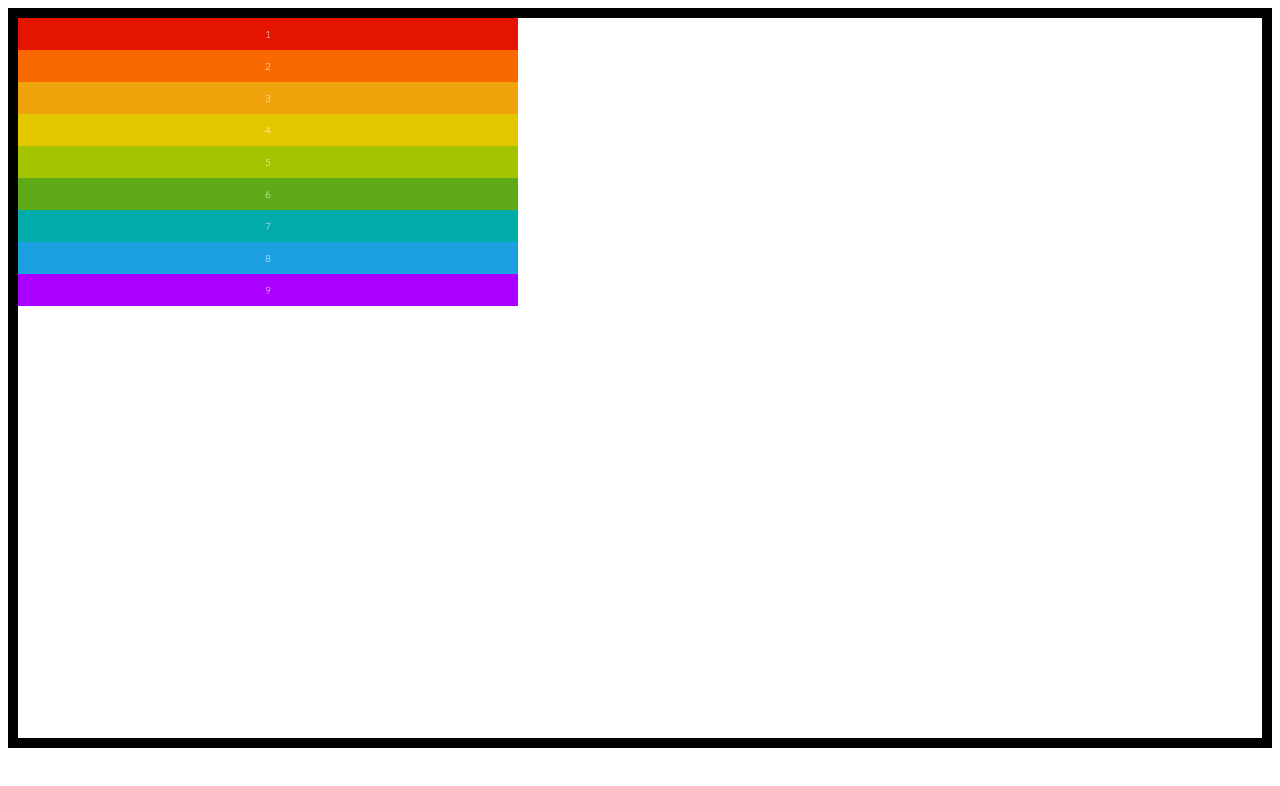
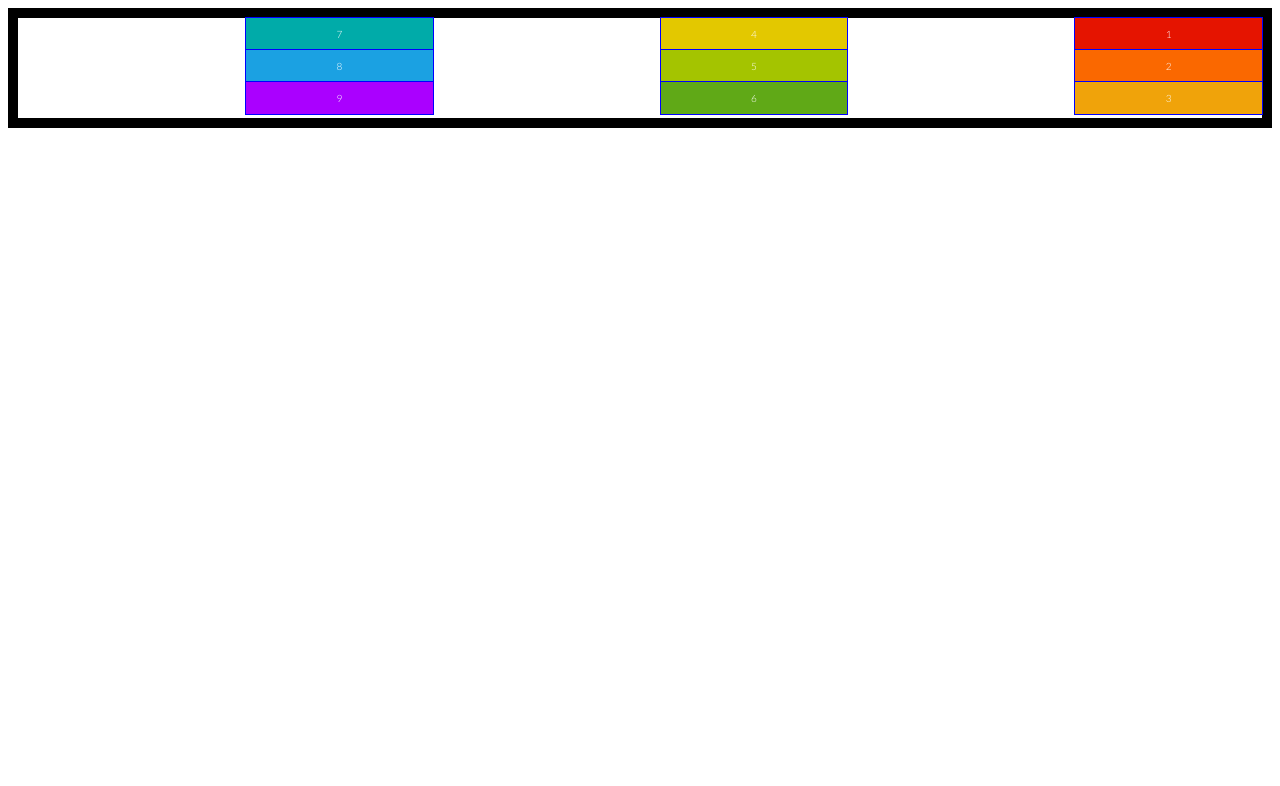
Before and after one commit to antdevelopment1/flexboxProperties, a plain HTML site: page index.html in a window 1280 px wide. Drawn offline with Linux system fonts and the light colour scheme.

Commit message:
fixed comment and flex wrap reverse

```diff
--- a/styles.css
+++ b/styles.css
@@ -33,7 +33,8 @@
   font-weight: 300;
   box-sizing: border-box;
   /* 1w. There needs to be a width in order for you to notice flex-wrap. If we don't use flex wrap no matter how big we try to make our boxes the flex container doesn't allow it.  */
-  width: 500px;
+  width: 15%;
+  outline: solid 1px blue;
 }
 
 .box-1 {background: #e51400;}
@@ -57,7 +58,9 @@
   display: flex;
   flex-direction:  column;
   border: 10px solid black;
-  height: 90vh;
+  /* If we to use flex-wrap: wrap-reverse on a column then we need to make sure set a min height in the container if we find that nothing changes. */
+  /* We need our divs/boxes to overflow and that cannot happen if our container is bigger than our boxes height. We will never see the overflow*/
+  height: 100px;
 }
 
 /* ==================== */
@@ -67,5 +70,6 @@
 /* If we use flex-wrap: wrap  */
 .container {
     /* 1w. Width - There needs to be a width in order for you to notice flex-wrap. If we don't use flex wrap no matter how big we try to make our boxes the flex container doesn't allow it.  */
-    flex-wrap: wrap;
+    flex-wrap: wrap-reverse;
+
 }
```
